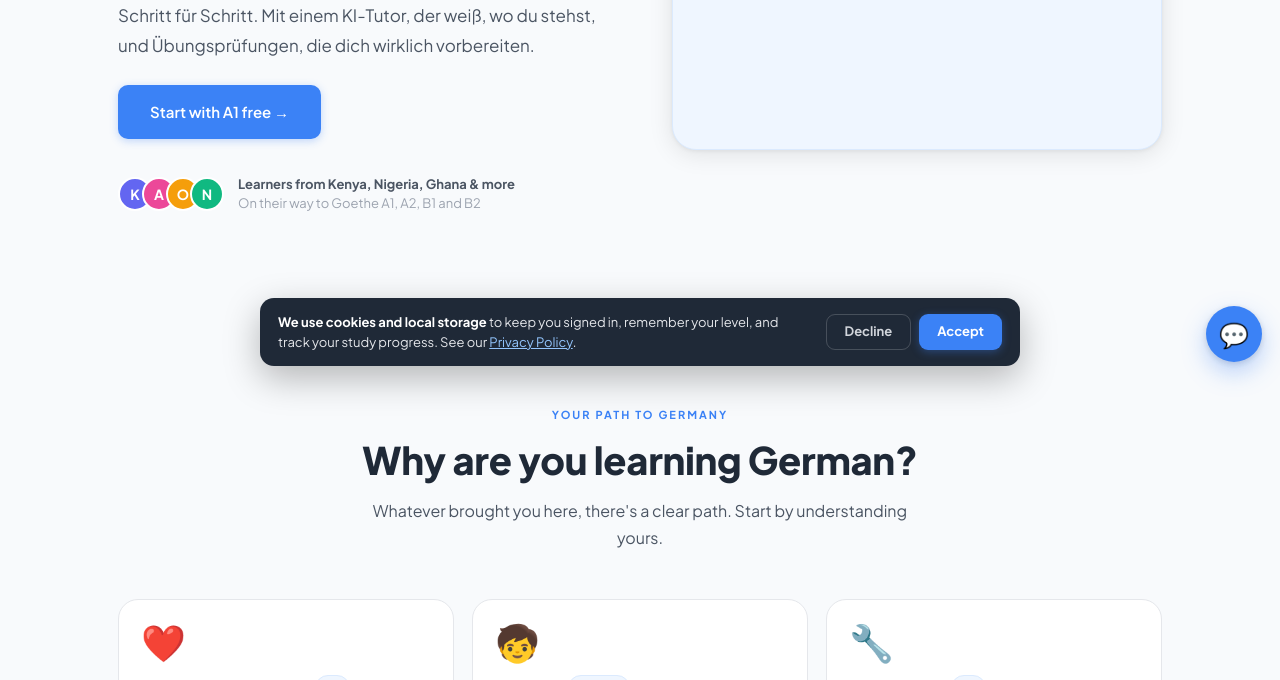
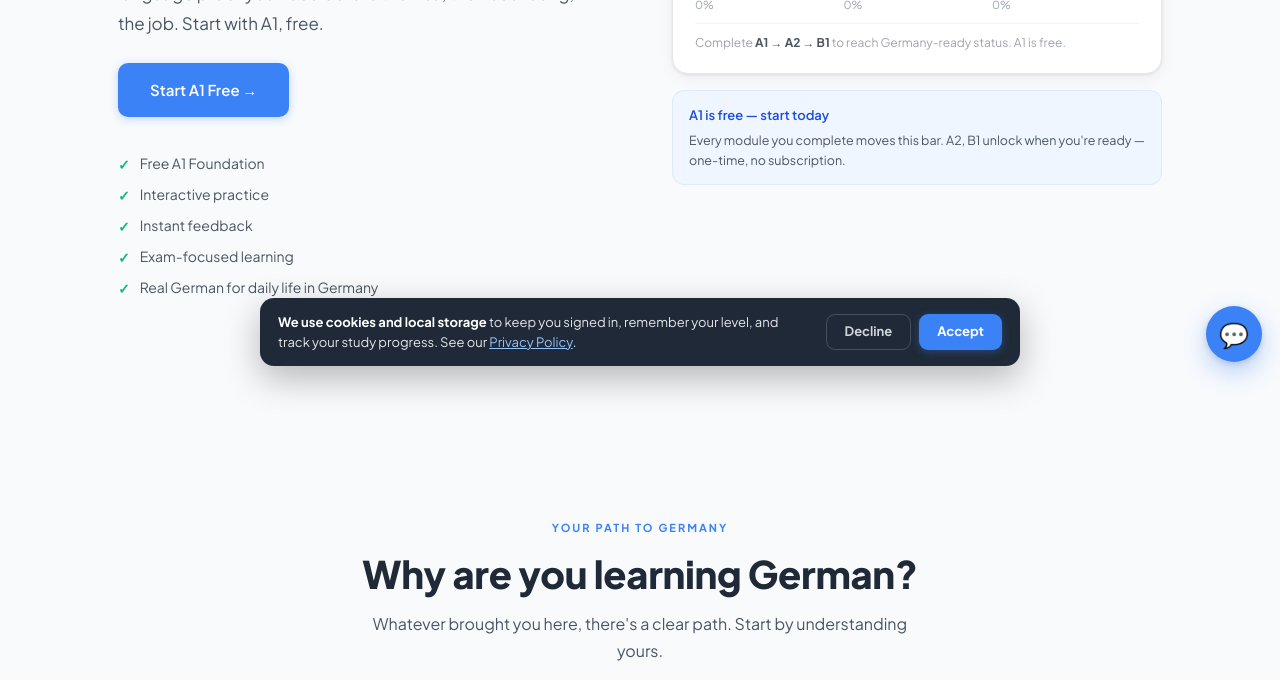
Before and after one commit to akimani87/deutschweg, a website: page index.html in a window 1280 px wide. Shown: the part 420-1100 px from the top of the page. Drawn offline with nearby package versions, Linux system fonts and the light colour scheme.

Commit message:
Phase 1: Homepage hero redesign + Germany Readiness Bar component
Hero copy rewritten in English with new conversion-focused headline and
subhead. Trust avatars replaced with five concise feature bullets below
the single CTA. Hero right column now shows the Germany Readiness Bar
in a new-user (0%) demo state instead of a broken image placeholder.

germany-readiness.js: standalone reusable module (window.dwReadinessBar)
using the same public-API pattern as paywall.js. Formula:
(A1% × 0.33) + (A2% × 0.33) + (B1% × 0.34) = weighted readiness score.
Visually segmented into A1 / A2 / B1 tracks with per-segment fill.
Phase 2 wiring: fetch Supabase user_progress, compute per-level %, pass
to dwReadinessBar.render(el, {a1Pct, a2Pct, b1Pct}) — no HTML changes
needed. All colors use values already in the codebase (--blue, #818CF8
from existing hc-fill gradient, #059669 from dw-success rule).

No dashboard, lesson pages, auth, or Supabase schema touched.

Co-Authored-By: Claude Opus 4.8 (1M context) <noreply@anthropic.com>

```diff
--- /dev/null
+++ b/germany-readiness.js
@@ -0,0 +1,145 @@
+/**
+ * DeutschWeg — Germany Readiness Bar
+ * =============================================================
+ * Reusable component. Phase 1: renders on homepage with demo data.
+ * Phase 2: wire real user progress from Supabase (see "PHASE 2" comments).
+ *
+ * Public API:
+ *   dwReadinessBar.render(containerEl, { a1Pct, a2Pct, b1Pct })
+ *
+ * Parameters:
+ *   containerEl — any DOM element; component replaces its innerHTML
+ *   a1Pct/a2Pct/b1Pct — completion % for each level (0–100)
+ *
+ * Formula:
+ *   overallScore = (a1Pct × 0.33) + (a2Pct × 0.33) + (b1Pct × 0.34)
+ *   → 0 to 100 weighted score representing total Germany readiness
+ *
+ * PHASE 2 wiring:
+ *   1. After auth, fetch user_progress rows from Supabase for the signed-in user
+ *   2. Compute per-level completion: count completed lessons / total lessons × 100
+ *   3. Call dwReadinessBar.render(el, { a1Pct, a2Pct, b1Pct }) with real values
+ *   4. The component handles the rest — no other changes needed
+ *
+ * Styling: self-contained (injects a single <style> tag, keyed to avoid duplicates).
+ * All colors use existing DeutschWeg design tokens (var(--blue) etc.) + two inline
+ * values already present in index.html: #818CF8 (indigo, from hc-fill gradient) and
+ * #059669 (green-dark, from deutschweg-theme.css dw-success rule). No new values.
+ */
+(function (global) {
+  'use strict';
+
+  var STYLE_ID = 'dw-readiness-bar-styles';
+
+  // Segment definitions: key → pctKey, display label, fill color, weight.
+  // Colors deliberately use values already present in the DeutschWeg codebase.
+  var SEGS = [
+    { key: 'a1', label: 'A1',         fillColor: '#3B82F6', weight: 0.33 }, // var(--blue)
+    { key: 'a2', label: 'A2',         fillColor: '#818CF8', weight: 0.33 }, // indigo — already in hc-fill gradient
+    { key: 'b1', label: 'B1',         fillColor: '#059669', weight: 0.34 }, // green-dark — already in dw-success
+  ];
+
+  // Inject shared styles once per page load.
+  function injectStyles() {
+    if (document.getElementById(STYLE_ID)) return;
+    var el = document.createElement('style');
+    el.id = STYLE_ID;
+    el.textContent =
+      '.drb{font-family:"Plus Jakarta Sans",system-ui,sans-serif;background:#fff;border:1px solid #E5E7EB;border-radius:16px;padding:20px 22px;box-shadow:0 1px 3px rgba(0,0,0,.08),0 4px 16px rgba(0,0,0,.06);}' +
+      '.drb-header{display:flex;align-items:center;justify-content:space-between;margin-bottom:14px;}' +
+      '.drb-title{font-size:12px;font-weight:700;letter-spacing:1px;text-transform:uppercase;color:#9CA3AF;}' +
+      '.drb-score-wrap{display:flex;align-items:baseline;gap:4px;}' +
+      '.drb-score{font-size:22px;font-weight:800;color:#1F2937;line-height:1;}' +
+      '.drb-score-label{font-size:11px;font-weight:600;color:#9CA3AF;}' +
+      '.drb-bar{display:flex;height:10px;border-radius:99px;overflow:hidden;background:#F1F5F9;gap:2px;margin-bottom:10px;}' +
+      '.drb-seg-track{height:100%;overflow:hidden;border-radius:99px;background:#F1F5F9;position:relative;}' +
+      '.drb-seg-fill{height:100%;border-radius:99px;transition:width .6s ease;}' +
+      '.drb-labels{display:flex;margin-bottom:4px;}' +
+      '.drb-seg-label-wrap{display:flex;flex-direction:column;gap:3px;}' +
+      '.drb-seg-name{font-size:11px;font-weight:700;color:#4B5563;}' +
+      '.drb-seg-pct{font-size:11px;color:#9CA3AF;}' +
+      '.drb-divider{width:2px;flex-shrink:0;background:#F1F5F9;}' +
+      '.drb-hint{font-size:12px;color:#9CA3AF;line-height:1.55;margin-top:10px;border-top:1px solid #F1F5F9;padding-top:10px;}' +
+      '.drb-hint strong{color:#4B5563;}';
+    document.head.appendChild(el);
+  }
+
+  function clamp(n) {
+    var v = parseFloat(n);
+    return isNaN(v) ? 0 : Math.max(0, Math.min(100, v));
+  }
+
+  function pctLabel(n) {
+    return Math.round(n) + '%';
+  }
+
+  /**
+   * Render the Germany Readiness Bar into the given container element.
+   * @param {Element} container - DOM element whose content will be replaced
+   * @param {{ a1Pct: number, a2Pct: number, b1Pct: number }} data - completion %
+   */
+  function render(container, data) {
+    if (!container) return;
+    injectStyles();
+
+    var a1 = clamp((data || {}).a1Pct);
+    var a2 = clamp((data || {}).a2Pct);
+    var b1 = clamp((data || {}).b1Pct);
+
+    // Weighted overall score (0–100)
+    var overall = Math.round(a1 * 0.33 + a2 * 0.33 + b1 * 0.34);
+
+    var pcts = { a1: a1, a2: a2, b1: b1 };
+
+    // Build the bar HTML
+    var barHtml = '<div class="drb-bar">';
+    var labelsHtml = '<div class="drb-labels">';
+
+    for (var i = 0; i < SEGS.length; i++) {
+      var seg = SEGS[i];
+      var pct = pcts[seg.key];
+      var flexBasis = (seg.weight * 100).toFixed(1) + '%';
+
+      if (i > 0) {
+        barHtml += '<div class="drb-divider"></div>';
+        labelsHtml += '<div style="width:2px;flex-shrink:0;"></div>';
+      }
+
+      barHtml +=
+        '<div class="drb-seg-track" style="flex:0 0 ' + flexBasis + ';min-width:0;">' +
+          '<div class="drb-seg-fill" style="width:' + pct + '%;background:' + seg.fillColor + ';"></div>' +
+        '</div>';
+
+      labelsHtml +=
+        '<div class="drb-seg-label-wrap" style="flex:0 0 ' + flexBasis + ';min-width:0;overflow:hidden;">' +
+          '<span class="drb-seg-name">' + seg.label + '</span>' +
+          '<span class="drb-seg-pct">' + pctLabel(pct) + '</span>' +
+        '</div>';
+    }
+
+    barHtml += '</div>';
+    labelsHtml += '</div>';
+
+    var hintHtml =
+      overall >= 100
+        ? '<p class="drb-hint"><strong>🇩🇪 Germany Ready!</strong> You have completed the full A1–B1 pathway.</p>'
+        : '<p class="drb-hint">Complete <strong>A1 → A2 → B1</strong> to reach Germany-ready status. A1 is free.</p>';
+
+    container.innerHTML =
+      '<div class="drb">' +
+        '<div class="drb-header">' +
+          '<span class="drb-title">Germany Readiness</span>' +
+          '<div class="drb-score-wrap">' +
+            '<span class="drb-score">' + overall + '</span>' +
+            '<span class="drb-score-label">/ 100</span>' +
+          '</div>' +
+        '</div>' +
+        barHtml +
+        labelsHtml +
+        hintHtml +
+      '</div>';
+  }
+
+  global.dwReadinessBar = { render: render };
+
+}(window));
--- a/index.html
+++ b/index.html
@@ -31,6 +31,7 @@
      to change a price (paywall.js). Supabase is NOT loaded here — the CATALOG
      is plain data with no API dependency. -->
 <script src="./paywall.js?v=2"></script>
+<script src="./germany-readiness.js"></script>
 <style>
 *{margin:0;padding:0;box-sizing:border-box;}
 html{scroll-behavior:smooth;}
@@ -666,73 +667,33 @@ footer{background:#111827;padding:60px 0 0;color:#9CA3AF;}
       <!-- LEFT — promise + first step -->
       <div>
         <div class="hero-badge">🌍 Built for African Learners</div>
-        <h1 class="hero-h1">Bestehe die Goethe-Prüfung — ohne dich <span class="accent">allein und überfordert</span> zu fühlen.</h1>
-        <p class="hero-p">Schritt für Schritt. Mit einem KI-Tutor, der weiß, wo du stehst, und Übungsprüfungen, die dich wirklich vorbereiten.</p>
+        <h1 class="hero-h1">Germany isn't just a language. It's a <span class="accent">life you're building.</span></h1>
+        <p class="hero-p">DeutschWeg prepares you for the Goethe exam — the language proof you need before the visa, the Ausbildung, the job. Start with A1, free.</p>
         <div class="hero-btns">
-          <a href="signup.html" class="btn-primary btn-large">Start with A1 free →</a>
+          <a href="signup.html" class="btn-primary btn-large">Start A1 Free →</a>
         </div>
-        <div class="hero-trust">
-          <div class="trust-avs">
-            <div class="trust-av av1">K</div>
-            <div class="trust-av av2">A</div>
-            <div class="trust-av av3">O</div>
-            <div class="trust-av av4">N</div>
-          </div>
-          <div class="trust-text">
-            <strong>Learners from Kenya, Nigeria, Ghana &amp; more</strong>
-            On their way to Goethe A1, A2, B1 and B2
-          </div>
+        <div class="hero-bullets">
+          <div class="hero-bullet"><span class="hero-bullet-check">✓</span>Free A1 Foundation</div>
+          <div class="hero-bullet"><span class="hero-bullet-check">✓</span>Interactive practice</div>
+          <div class="hero-bullet"><span class="hero-bullet-check">✓</span>Instant feedback</div>
+          <div class="hero-bullet"><span class="hero-bullet-check">✓</span>Exam-focused learning</div>
+          <div class="hero-bullet"><span class="hero-bullet-check">✓</span>Real German for daily life in Germany</div>
         </div>
       </div>
-      <!-- RIGHT — belonging image placeholder; upload to /assets/hero-learners.jpg.
-           If the file is missing we hide the <img> via onerror, leaving the wrapper's
-           background-color visible so the layout stays clean (no broken-image icon). -->
-      <div class="hero-img-col">
-        <div class="hero-img-wrap">
-          <img
-            src="/assets/hero-learners.jpg"
-            alt="Learners studying German with DeutschWeg"
-            class="hero-img"
-            loading="eager"
-            decoding="async"
-            onerror="this.style.display='none';"
-          >
-        </div>
-      </div>
-      <!-- Removed: demo-question card (English placeholder). New design leads
-           with a belonging image; concrete feature points live in the
-           "Was dich bei DeutschWeg erwartet" section below. -->
-      <div style="display:none">
-        <div class="hero-card">
-          <div class="hc-chip">A2 · MODULE 5</div>
-          <div class="hc-progress-row">
-            <span class="hc-progress-label">Progress</span>
-            <span class="hc-progress-label">60%</span>
-          </div>
-          <div class="hc-bar"><div class="hc-fill"></div></div>
-          <div class="hc-q">Er schreibt <em>_____</em> Frau einen Brief.</div>
-          <div class="hc-opts">
-            <div class="hc-opt">
-              <div class="opt-dot"></div>einen
-            </div>
-            <div class="hc-opt correct">
-              <div class="opt-dot">✓</div>der
-            </div>
-            <div class="hc-opt">
-              <div class="opt-dot"></div>die
-            </div>
-            <div class="hc-opt">
-              <div class="opt-dot"></div>dem
-            </div>
-          </div>
-          <div class="hc-feedback">
-            <strong>Correct! Dative case after "schreiben"</strong>
-            "der Frau" — Dative feminine. The verb "schreiben" takes Dative for the recipient.
-          </div>
-        </div>
-        <div class="float-card bottom-left">
-          <div class="fc-dot fc-blue"></div>
-          🎯 AI Exam Whisperer — Instant Scoring
+      <!-- RIGHT — Germany Readiness bar preview (demo/new-user state).
+           Phase 2: replace the static render() call at the bottom of this
+           file with a call that passes real per-level completion % from
+           Supabase. The component handles all rendering — no markup changes
+           needed here for Phase 2. -->
+      <div class="hero-right" style="display:flex;flex-direction:column;gap:16px;">
+        <!-- Label above the component so visitors immediately understand what they're seeing -->
+        <div style="font-size:12px;font-weight:700;letter-spacing:1px;text-transform:uppercase;color:var(--light);">Your progress tracker</div>
+        <!-- Container for the Germany Readiness Bar component -->
+        <div id="hero-readiness-bar"></div>
+        <!-- Contextual note: keeps the bar honest (0% for new users) -->
+        <div style="background:var(--blue-light);border:1px solid var(--blue-mid);border-radius:12px;padding:14px 16px;">
+          <div style="font-size:13px;font-weight:600;color:#1D4ED8;margin-bottom:4px;">A1 is free — start today</div>
+          <div style="font-size:12.5px;color:var(--mid);line-height:1.6;">Every module you complete moves this bar. A2, B1 unlock when you're ready — one-time, no subscription.</div>
         </div>
       </div>
     </div>
@@ -1428,5 +1389,17 @@ if(document.readyState==='complete'||document.readyState==='interactive'){docume
   }
 })();
 </script>
+
+<!-- Germany Readiness Bar — homepage demo (new-user state: all 0%).
+     Phase 2: replace the hard-coded zeros with real per-level completion %
+     fetched from Supabase after authentication. The component API is stable. -->
+<script>
+(function () {
+  var el = document.getElementById('hero-readiness-bar');
+  if (el && window.dwReadinessBar) {
+    window.dwReadinessBar.render(el, { a1Pct: 0, a2Pct: 0, b1Pct: 0 });
+  }
+}());
+</script>
 </body>
 </html>
```
